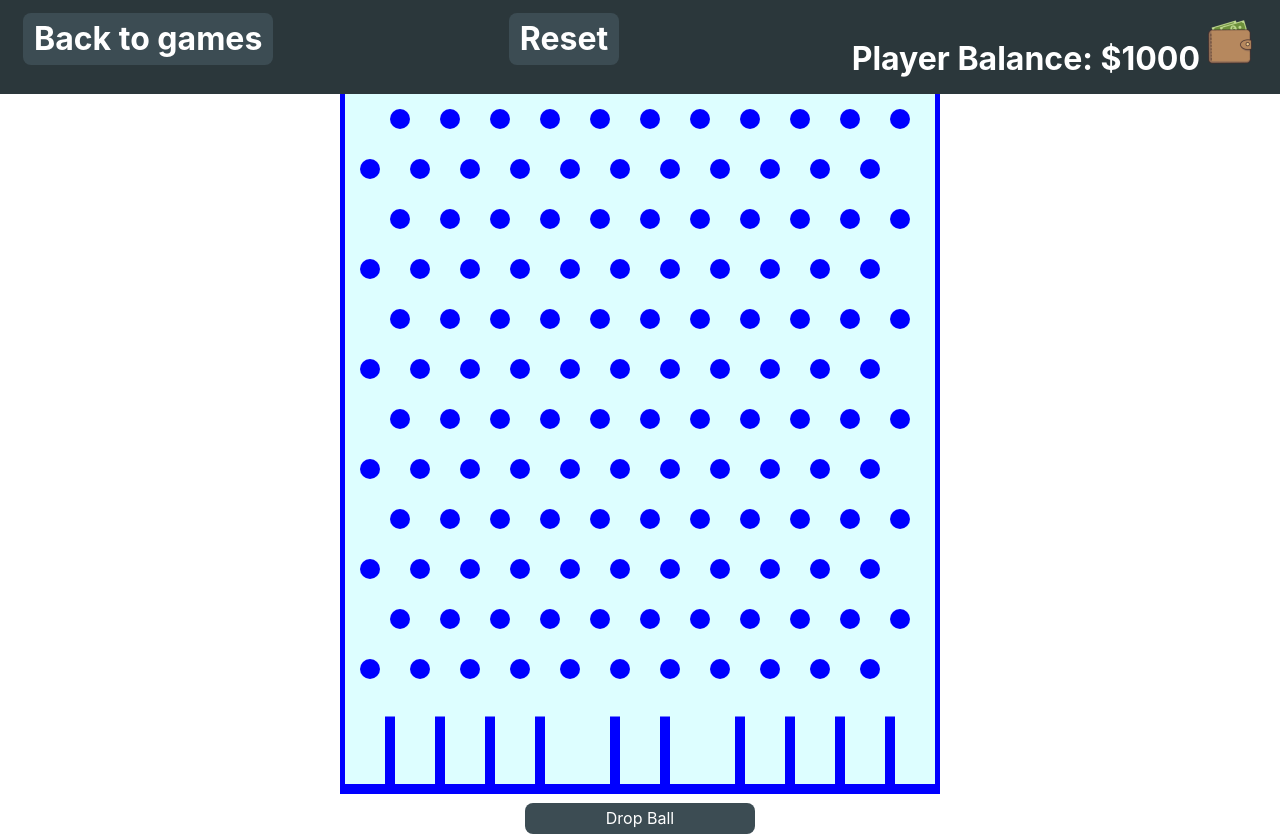
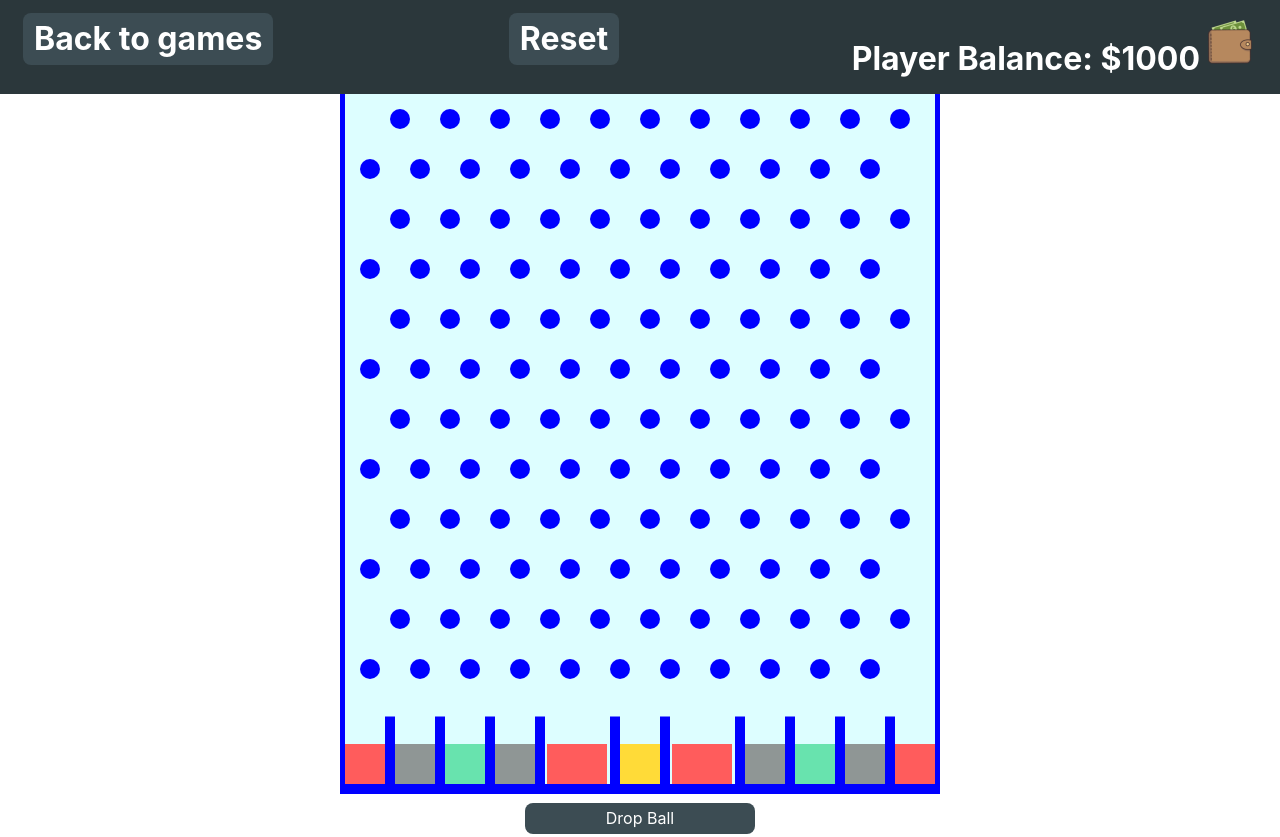
Before and after one commit to ThomasClifton/CasinoSim, a React (Vite) app: page /pachinko in a window 1280 px wide. Built offline with nearby package versions, Linux system fonts and the light colour scheme.

Commit message:
Finished collisions for winning pachinko

```diff
--- a/src/containers/CasinoContainer.tsx
+++ b/src/containers/CasinoContainer.tsx
@@ -28,7 +28,7 @@ const Casino = () => {
                     </Link>
                     <Link to="/pachinko">
                         <button className='gameButton'>
-                            Pachinko
+                            <img src="/src/assets/pachinko.png" className="gameIcon"/>
                         </button>
                     </Link>
                 </div>
--- a/src/containers/PachinkoContainer.tsx
+++ b/src/containers/PachinkoContainer.tsx
@@ -1,6 +1,6 @@
 import Header from "../components/header.tsx";
 import { useBalanceStore } from '../store/store.ts';
-import { Engine, Render, Bodies, World, Body, Runner  } from 'matter-js'
+import { Engine, Render, Bodies, World, Composite, Runner, Events } from 'matter-js'
 import { useEffect, useRef, useState } from 'react'
 import '../styles/_casino.css';
 
@@ -67,7 +67,6 @@ const Pachinko = () => {
       var step = 50;
       var count = 0;
 
-      console.log("Before pegs");
       while (y < 600) {
         console.log(count)
         if (count % 2 != 0) {
@@ -78,8 +77,7 @@ const Pachinko = () => {
         }
         x = xStart;
         while (x < 570) {
-          console.log("Adding circle at " + x + " and " + y);
-          World.add(
+          Composite.add(
             engine.world,
             Bodies.circle(x, y, 10, {
               isStatic: true,
@@ -103,14 +101,76 @@ const Pachinko = () => {
           ));
       }
 
+      let lose_buckets = [
+        Bodies.rectangle(25, 670, 40, 40, {label:"lose", isStatic:true, render:{fillStyle:'#ff5c5c'}}),
+        Bodies.rectangle(237, 670, 60, 40, {label:"lose", isStatic:true, render:{fillStyle:'#ff5c5c'}}),
+        Bodies.rectangle(362, 670, 60, 40, {label:"lose", isStatic:true, render:{fillStyle:'#ff5c5c'}}),
+        Bodies.rectangle(575, 670, 40, 40, {label:"lose", isStatic:true, render:{fillStyle:'#ff5c5c'}})
+      ];
 
-      World.add(engine.world, walls);
-      World.add(engine.world, barriers);
+      let x1_buckets = [
+        Bodies.rectangle(75, 670, 40, 40, {label:"x1", isStatic:true, render:{fillStyle:'#8f9695'}}),
+        Bodies.rectangle(175, 670, 40, 40, {label:"x1", isStatic:true, render:{fillStyle:'#8f9695'}}),
+        Bodies.rectangle(425, 670, 40, 40, {label:"x1", isStatic:true, render:{fillStyle:'#8f9695'}}),
+        Bodies.rectangle(525, 670, 40, 40, {label:"x1", isStatic:true, render:{fillStyle:'#8f9695'}})
+      ];
+
+      let x2_buckets = [
+        Bodies.rectangle(125, 670, 40, 40, {label:"x2", isStatic:true, render:{fillStyle:'#68e3ae'}}),
+        Bodies.rectangle(475, 670, 40, 40, {label:"x2", isStatic:true, render:{fillStyle:'#68e3ae'}})
+      ];
+
+      let jackpot_buckets = Bodies.rectangle(300, 670, 40, 40, {label:"jackpot", isStatic:true, render:{fillStyle:'#ffdb38'}});
+
+      Composite.add(engine.world, walls);
+      Composite.add(engine.world, barriers);
+      Composite.add(engine.world, lose_buckets);
+      Composite.add(engine.world, x1_buckets);
+      Composite.add(engine.world, x2_buckets);
+      Composite.add(engine.world, [jackpot_buckets]);
 
       Runner.run(engine);
       Render.run(render);
 
       setScene(render);
+
+      Events.on(engine, 'collisionStart', event => {
+        for (const {bodyA, bodyB} of event.pairs) {
+          if(bodyA.label == "ball"){
+            if(bodyB.label == "x1"){
+              addMoney(50);
+              Composite.remove(engine.world, bodyA);
+            }
+            else if(bodyB.label == "x2"){
+              addMoney(100);
+              Composite.remove(engine.world, bodyA);
+            }
+            else if(bodyB.label == "jackpot"){
+              addMoney(500);
+              Composite.remove(engine.world, bodyA);
+            }
+            else if(bodyB.label == "lose"){
+              Composite.remove(engine.world, bodyA);
+            }
+          }
+          else if(bodyB.label == "ball"){
+            if(bodyA.label == "x1"){
+              addMoney(50);
+              Composite.remove(engine.world, bodyB);
+            }
+            else if(bodyA.label == "x2"){
+              addMoney(100);
+              Composite.remove(engine.world, bodyB);
+            }
+            else if(bodyA.label == "jackpot"){
+              addMoney(500);
+              Composite.remove(engine.world, bodyB);
+            }else if(bodyA.label == "lose"){
+              Composite.remove(engine.world, bodyB);
+            }
+          }
+        }
+      })
     }, []);
 
     useEffect(() => {
@@ -118,10 +178,12 @@ const Pachinko = () => {
       if (scene) {
         let width = 600;
         let randomX = Math.floor(Math.random() * -width) + width;
-        World.add(
+        Composite.add(
           scene.engine.world,
           Bodies.circle(randomX, -PARTICLE_SIZE, PARTICLE_SIZE, {
-            restitution: PARTICLE_BOUNCYNESS, render: {fillStyle: 'red'}
+            density:.04,
+            friction: .01,
+            restitution: PARTICLE_BOUNCYNESS, render: {fillStyle: 'red'}, label: "ball"
           })
         );
       }
```
Also changed, not shown: src/assets/pachinko.png (added), 1 other file (tests, documents, lock files or other folders).
